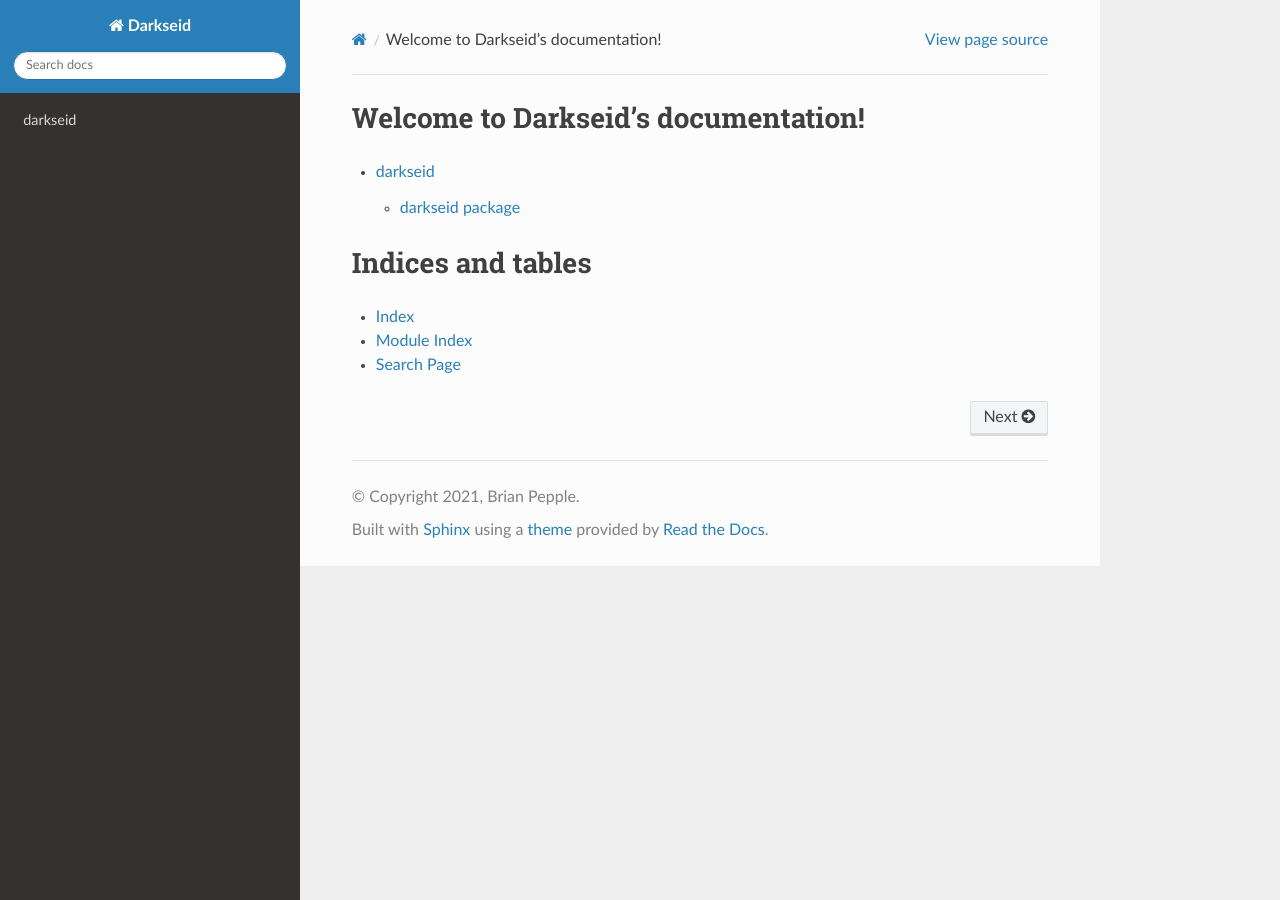
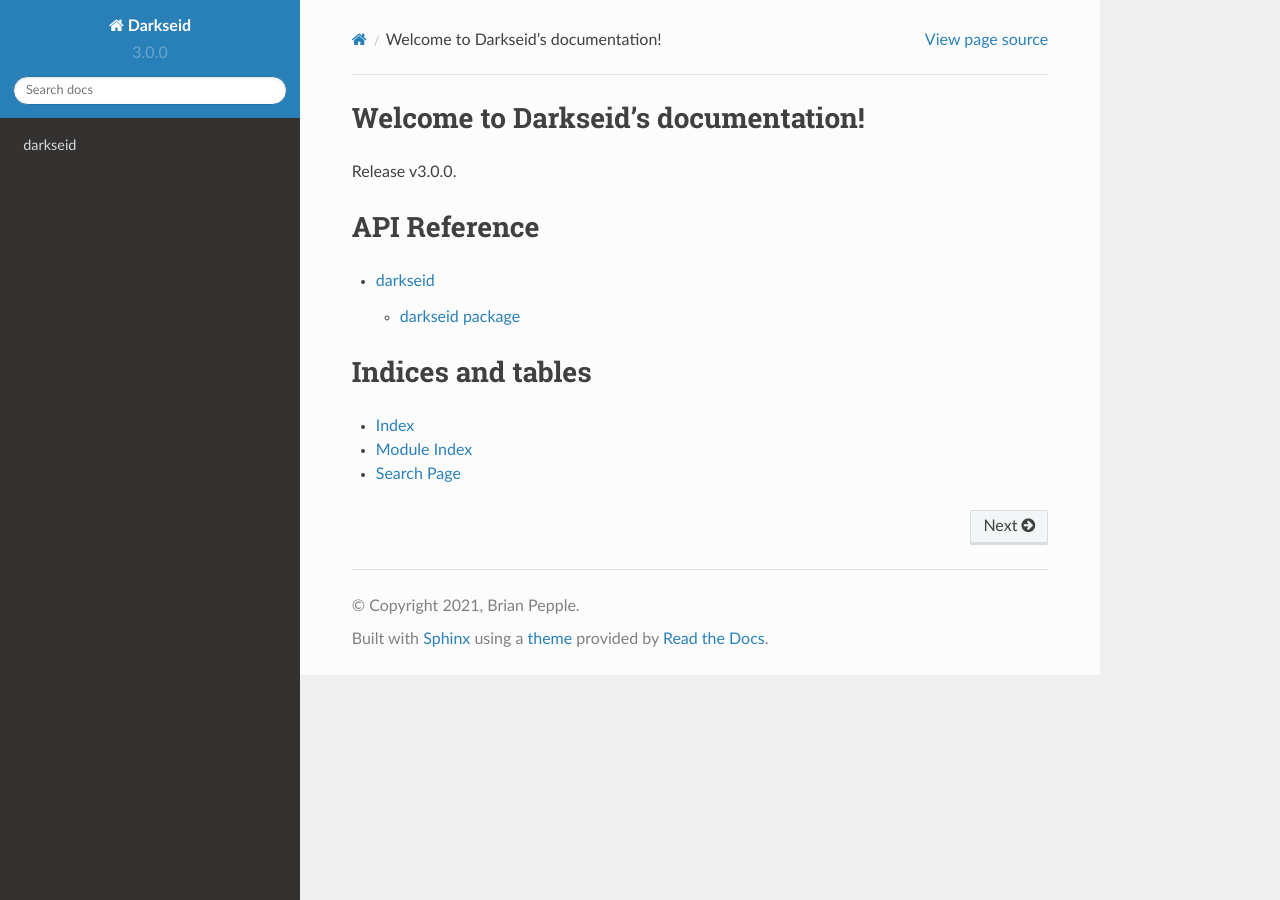
Before and after one commit to Metron-Project/darkseid, a Sphinx documentation site: the page built from docs/source/index.rst, in a window 1280 px wide. Built offline with Sphinx 7.4.7 and the Read the Docs theme 2.0.0, drawn with Linux system fonts in a browser that asks for light colours.

Commit message:
Minor fixes to docs

```diff
--- a/docs/source/conf.py
+++ b/docs/source/conf.py
@@ -15,6 +15,9 @@ import sys
 
 sys.path.insert(0, os.path.abspath("../.."))  # noqa: PTH100
 
+# This import needs to be *after* setting the sys path
+import darkseid  # noqa: E402, I001
+
 
 # -- Project information -----------------------------------------------------
 
@@ -23,7 +26,7 @@ copyright = "2021, Brian Pepple"
 author = "Brian Pepple"
 
 # The full version, including alpha/beta/rc tags
-release = "3.0.0"
+version = release = darkseid.__version__
 
 
 # -- General configuration ---------------------------------------------------
--- a/docs/source/index.rst
+++ b/docs/source/index.rst
@@ -5,6 +5,11 @@
 
 Welcome to Darkseid's documentation!
 ====================================
+
+Release v\ |version|.
+
+API Reference
+=============
 
 .. toctree::
    :maxdepth: 2
```
Also changed, not shown: .readthedocs.yml.
